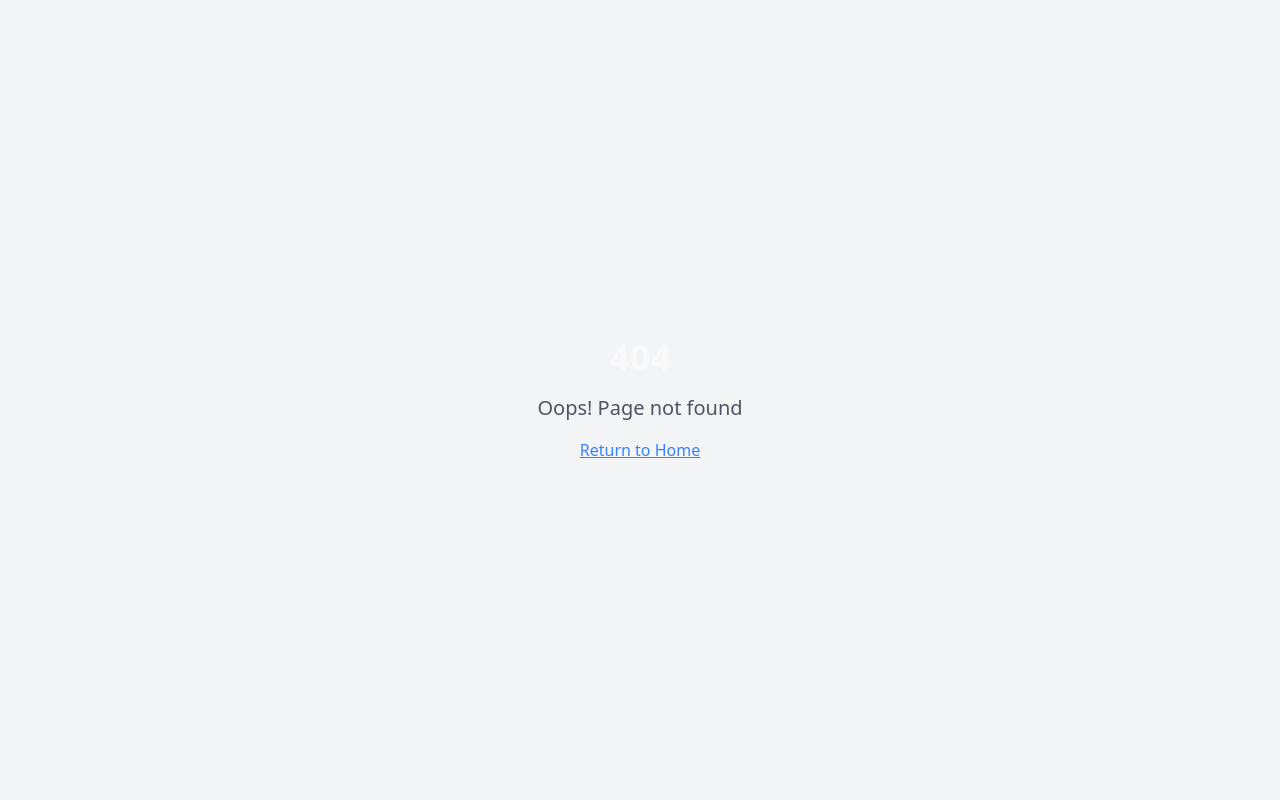
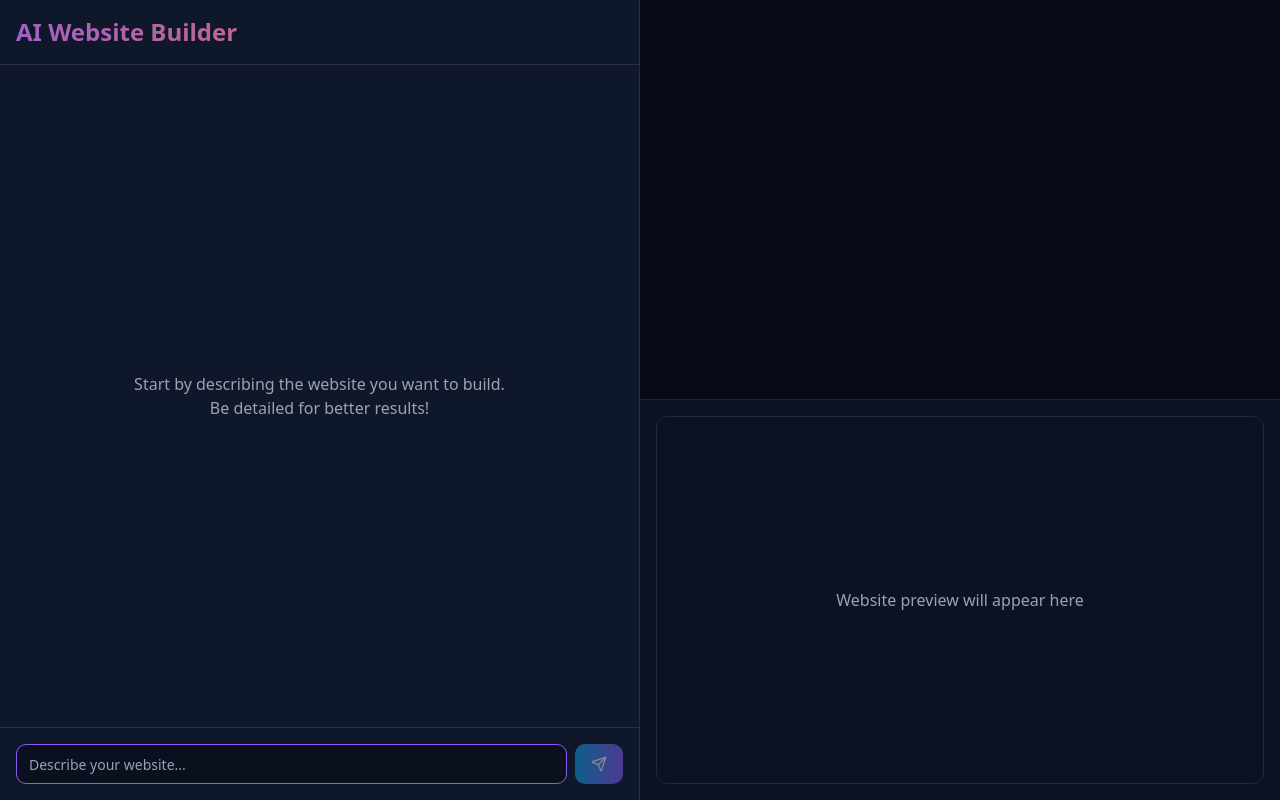
Before and after one commit to Rahuwale123/modern-3d-universe, a React (Vite) app: page /builder in a window 1280 px wide. Before the commit this address had no page. Built offline with nearby package versions, Linux system fonts and the light colour scheme.

Commit message:
Add prompt input and signup flow
Implement prompt input in the hero section, integrate Google signup, and redirect users to a new screen with a chatbot-like interface for prompt input and website preview.

```diff
--- a/src/App.tsx
+++ b/src/App.tsx
@@ -5,6 +5,7 @@ import { TooltipProvider } from "@/components/ui/tooltip";
 import { QueryClient, QueryClientProvider } from "@tanstack/react-query";
 import { BrowserRouter, Routes, Route } from "react-router-dom";
 import Index from "./pages/Index";
+import Builder from "./pages/Builder";
 import NotFound from "./pages/NotFound";
 
 const queryClient = new QueryClient();
@@ -17,6 +18,7 @@ const App = () => (
       <BrowserRouter>
         <Routes>
           <Route path="/" element={<Index />} />
+          <Route path="/builder" element={<Builder />} />
           {/* ADD ALL CUSTOM ROUTES ABOVE THE CATCH-ALL "*" ROUTE */}
           <Route path="*" element={<NotFound />} />
         </Routes>
--- a/src/components/HeroSection.tsx
+++ b/src/components/HeroSection.tsx
@@ -1,10 +1,24 @@
 
-import React from 'react';
+import React, { useState } from 'react';
 import { Button } from './ui/button';
 import { motion } from 'framer-motion';
-import { ChevronRight } from 'lucide-react';
+import { ChevronRight, Send } from 'lucide-react';
+import { Input } from './ui/input';
+import { Sheet, SheetContent, SheetDescription, SheetHeader, SheetTitle, SheetTrigger } from './ui/sheet';
 
 const HeroSection = () => {
+  const [prompt, setPrompt] = useState('');
+
+  const handlePromptChange = (e: React.ChangeEvent<HTMLInputElement>) => {
+    setPrompt(e.target.value);
+  };
+
+  const handleSubmit = (e: React.FormEvent) => {
+    e.preventDefault();
+    // Will be implemented when user is authenticated
+    alert('Please sign up first to use this feature');
+  };
+
   return (
     <section className="relative min-h-screen flex items-center justify-center py-20 overflow-hidden">
       {/* Hero content */}
@@ -16,9 +30,9 @@ const HeroSection = () => {
             transition={{ duration: 0.8 }}
           >
             <h1 className="text-5xl md:text-7xl font-bold mb-6">
-              <span className="text-gradient">Explore Modern</span>
+              <span className="text-gradient">AI Website</span>
               <br />
-              <span className="text-white">3D Universe</span>
+              <span className="text-white">Builder</span>
             </h1>
           </motion.div>
 
@@ -28,8 +42,8 @@ const HeroSection = () => {
             transition={{ duration: 0.8, delay: 0.2 }}
           >
             <p className="text-xl md:text-2xl text-gray-300 mb-8 max-w-3xl mx-auto">
-              Experience cutting-edge technology and design in our immersive digital playground,
-              where innovation meets imagination.
+              Create stunning websites from simple text prompts.
+              Just describe what you want, and our AI will build it for you.
             </p>
           </motion.div>
 
@@ -37,8 +51,34 @@ const HeroSection = () => {
             initial={{ opacity: 0, y: 20 }}
             animate={{ opacity: 1, y: 0 }}
             transition={{ duration: 0.8, delay: 0.4 }}
+            className="max-w-3xl mx-auto mb-8"
+          >
+            <form onSubmit={handleSubmit} className="flex flex-col sm:flex-row gap-3">
+              <Input
+                type="text"
+                placeholder="Describe your dream website..."
+                value={prompt}
+                onChange={handlePromptChange}
+                className="flex-grow bg-black/30 border-futuristic-purple text-white focus-visible:ring-futuristic-purple"
+              />
+              <Button
+                type="submit"
+                className="bg-gradient-to-r from-futuristic-blue to-futuristic-purple hover:opacity-90 transition-opacity"
+              >
+                <Send className="mr-2 h-4 w-4" />
+                Generate
+              </Button>
+            </form>
+          </motion.div>
+
+          <motion.div
+            initial={{ opacity: 0, y: 20 }}
+            animate={{ opacity: 1, y: 0 }}
+            transition={{ duration: 0.8, delay: 0.6 }}
             className="flex flex-col sm:flex-row justify-center gap-4"
           >
+            <Sheet>
+              <SheetTrigger asChild>
                 <Button
                   size="lg"
                   className="bg-gradient-to-r from-futuristic-blue to-futuristic-purple hover:opacity-90 transition-opacity text-lg px-8"
@@ -46,6 +86,45 @@ const HeroSection = () => {
                   Get Started
                   <ChevronRight className="ml-2 h-5 w-5" />
                 </Button>
+              </SheetTrigger>
+              <SheetContent className="glass-card border-0">
+                <SheetHeader>
+                  <SheetTitle className="text-gradient text-2xl">Sign Up to Continue</SheetTitle>
+                  <SheetDescription className="text-gray-300">
+                    Sign up with your Google account to start building awesome websites with AI.
+                  </SheetDescription>
+                </SheetHeader>
+                <div className="mt-8 flex flex-col gap-6">
+                  <Button
+                    className="w-full bg-white hover:bg-gray-100 text-gray-800 font-medium py-3 px-4"
+                  >
+                    <svg className="mr-2 h-4 w-4" viewBox="0 0 24 24">
+                      <path
+                        d="M22.56 12.25c0-.78-.07-1.53-.2-2.25H12v4.26h5.92c-.26 1.37-1.04 2.53-2.21 3.31v2.77h3.57c2.08-1.92 3.28-4.74 3.28-8.09z"
+                        fill="#4285F4"
+                      />
+                      <path
+                        d="M12 23c2.97 0 5.46-.98 7.28-2.66l-3.57-2.77c-.98.66-2.23 1.06-3.71 1.06-2.86 0-5.29-1.93-6.16-4.53H2.18v2.84C3.99 20.53 7.7 23 12 23z"
+                        fill="#34A853"
+                      />
+                      <path
+                        d="M5.84 14.09c-.22-.66-.35-1.36-.35-2.09s.13-1.43.35-2.09V7.07H2.18C1.43 8.55 1 10.22 1 12s.43 3.45 1.18 4.93l2.85-2.22.81-.62z"
+                        fill="#FBBC05"
+                      />
+                      <path
+                        d="M12 5.38c1.62 0 3.06.56 4.21 1.64l3.15-3.15C17.45 2.09 14.97 1 12 1 7.7 1 3.99 3.47 2.18 7.07l3.66 2.84c.87-2.6 3.3-4.53 6.16-4.53z"
+                        fill="#EA4335"
+                      />
+                      <path d="M1 1h22v22H1z" fill="none" />
+                    </svg>
+                    Sign up with Google
+                  </Button>
+                  <p className="text-center text-sm text-gray-300">
+                    By signing up, you agree to our Terms of Service and Privacy Policy.
+                  </p>
+                </div>
+              </SheetContent>
+            </Sheet>
 
             <Button
               size="lg"
--- /dev/null
+++ b/src/pages/Builder.tsx
@@ -0,0 +1,126 @@
+
+import React, { useState } from 'react';
+import { Button } from "@/components/ui/button";
+import { Input } from "@/components/ui/input";
+import { Send } from "lucide-react";
+
+const Builder = () => {
+  const [prompt, setPrompt] = useState('');
+  const [messages, setMessages] = useState<{role: 'user' | 'assistant', content: string}[]>([]);
+  const [isGenerating, setIsGenerating] = useState(false);
+  const [generatedCode, setGeneratedCode] = useState('');
+
+  const handlePromptChange = (e: React.ChangeEvent<HTMLInputElement>) => {
+    setPrompt(e.target.value);
+  };
+
+  const handleSubmit = (e: React.FormEvent) => {
+    e.preventDefault();
+    if (!prompt.trim()) return;
+
+    // Add user message to chat
+    const newMessages = [...messages, { role: 'user', content: prompt }];
+    setMessages(newMessages);
+
+    // Simulate AI processing
+    setIsGenerating(true);
+    setGeneratedCode('// Generating website from your prompt...\n\nimport React from "react";\n\nconst GeneratedWebsite = () => {\n  return (\n    <div className="min-h-screen bg-gray-900 text-white">\n      <header className="py-8">\n        <h1 className="text-4xl font-bold text-center">Your AI Generated Website</h1>\n      </header>\n      <main>\n        <p className="text-center">Content is being generated based on your prompt...</p>\n      </main>\n    </div>\n  );\n};\n\nexport default GeneratedWebsite;');
+
+    setTimeout(() => {
+      setMessages([...newMessages, {
+        role: 'assistant',
+        content: 'I\'ve generated a website based on your prompt. You can see the code and preview on the right.'
+      }]);
+      setIsGenerating(false);
+      setPrompt('');
+    }, 3000);
+  };
+
+  return (
+    <div className="flex h-screen bg-futuristic-dark">
+      {/* Left side - Chat interface */}
+      <div className="w-full md:w-1/2 flex flex-col border-r border-white/10">
+        <div className="p-4 border-b border-white/10">
+          <h2 className="text-2xl font-bold text-gradient">AI Website Builder</h2>
+        </div>
+
+        {/* Chat messages */}
+        <div className="flex-1 overflow-y-auto p-4 space-y-4">
+          {messages.length === 0 ? (
+            <div className="h-full flex items-center justify-center">
+              <p className="text-gray-400 text-center">
+                Start by describing the website you want to build.
+                <br />
+                Be detailed for better results!
+              </p>
+            </div>
+          ) : (
+            messages.map((message, index) => (
+              <div
+                key={index}
+                className={`p-3 rounded-lg max-w-[85%] ${
+                  message.role === 'user'
+                    ? 'bg-futuristic-purple/30 ml-auto'
+                    : 'bg-gray-800 mr-auto'
+                }`}
+              >
+                {message.content}
+              </div>
+            ))
+          )}
+        </div>
+
+        {/* Prompt input */}
+        <div className="p-4 border-t border-white/10">
+          <form onSubmit={handleSubmit} className="flex gap-2">
+            <Input
+              value={prompt}
+              onChange={handlePromptChange}
+              placeholder="Describe your website..."
+              className="flex-1 bg-black/30 border-futuristic-purple text-white"
+              disabled={isGenerating}
+            />
+            <Button
+              type="submit"
+              disabled={isGenerating || !prompt.trim()}
+              className="bg-gradient-to-r from-futuristic-blue to-futuristic-purple"
+            >
+              <Send size={18} />
+            </Button>
+          </form>
+        </div>
+      </div>
+
+      {/* Right side - Preview/Code */}
+      <div className="hidden md:flex md:w-1/2 flex-col">
+        {/* Code editor */}
+        <div className="h-1/2 overflow-auto border-b border-white/10 font-mono text-sm p-4 bg-black/50">
+          <pre className="text-gray-300">
+            {generatedCode}
+          </pre>
+        </div>
+
+        {/* Preview */}
+        <div className="h-1/2 overflow-auto p-4 bg-black/20">
+          <div className="h-full rounded-lg border border-white/10 flex items-center justify-center">
+            {isGenerating ? (
+              <div className="text-center">
+                <div className="inline-block animate-spin rounded-full h-8 w-8 border-t-2 border-futuristic-purple mb-4"></div>
+                <p className="text-gray-400">Generating your website...</p>
+              </div>
+            ) : messages.length > 0 ? (
+              <div className="text-center p-8">
+                <h1 className="text-3xl font-bold mb-4">Your AI Generated Website</h1>
+                <p className="text-gray-400">Website preview will appear here</p>
+              </div>
+            ) : (
+              <p className="text-gray-400">Website preview will appear here</p>
+            )}
+          </div>
+        </div>
+      </div>
+    </div>
+  );
+};
+
+export default Builder;
```
Lines whose indentation alone changed are shown as unchanged.
